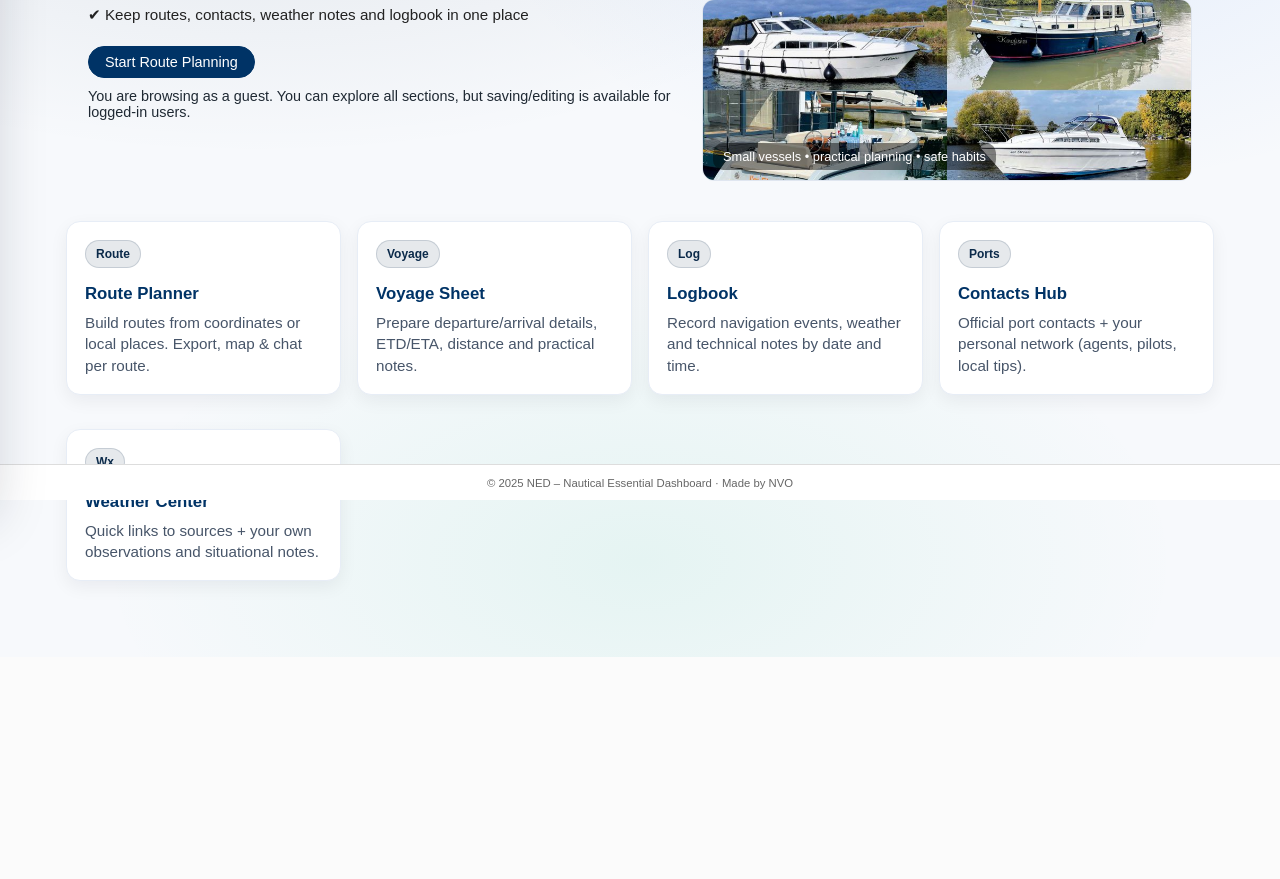
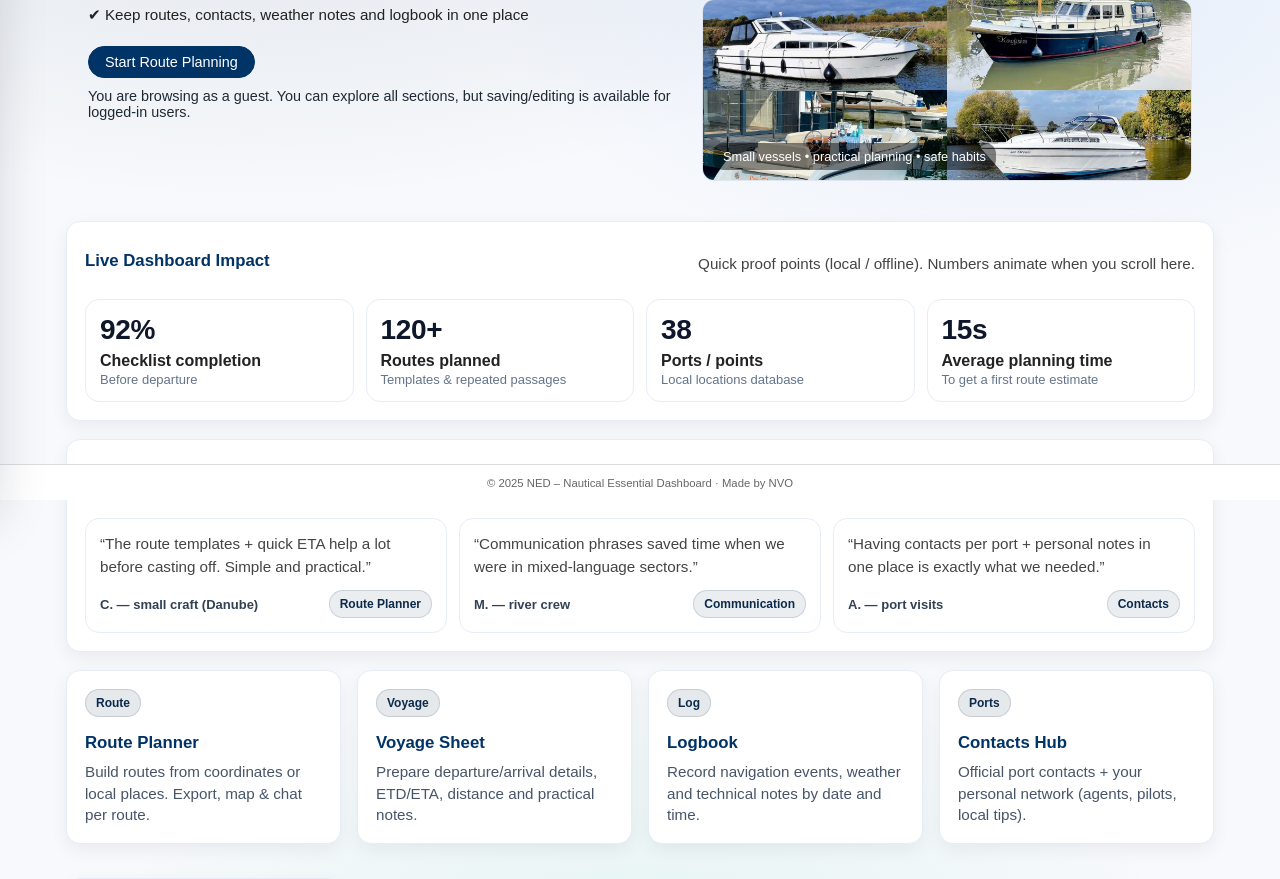
Before and after one commit to NVO01-95/NED-, a Flask app: page / in a window 1280 px wide. Shown: the part 300-1179 px from the top of the page. Before the commit the page ends 957 px from the top, so only its background shows below. Run offline with Flask 3, Linux system fonts and the light colour scheme.

Commit message:
Happy new Year!

```diff
--- a/static/style.css
+++ b/static/style.css
@@ -871,3 +871,87 @@ body{
 
 .flash-success{ background:#ecfdf3; border:1px solid #bbf7d0; color:#14532d; padding:10px 12px; border-radius:12px; }
 .flash-error{ background:#fff1f2; border:1px solid #fecdd3; color:#7f1d1d; padding:10px 12px; border-radius:12px; }
+
+/* ---------- STATS ---------- */
+.stats-wrap{ margin-top: 14px; }
+.stats-head{ display:flex; align-items:flex-end; justify-content:space-between; gap:12px; flex-wrap:wrap; }
+.stats-grid{
+  margin-top: 12px;
+  display:grid;
+  grid-template-columns: repeat(4, minmax(0, 1fr));
+  gap: 12px;
+}
+.stat{
+  border: 1px solid #e7edf6;
+  border-radius: 14px;
+  padding: 14px;
+  background: rgba(255,255,255,0.7);
+}
+.stat-value{
+  font-size: 28px;
+  font-weight: 900;
+  letter-spacing: -0.3px;
+  color:#0f172a;
+}
+.stat-label{
+  font-weight: 800;
+  margin-top: 6px;
+}
+.stat-sub{
+  color:#64748b;
+  font-size: 13px;
+  margin-top: 2px;
+}
+
+@media (max-width: 980px){
+  .stats-grid{ grid-template-columns: repeat(2, minmax(0, 1fr)); }
+}
+@media (max-width: 520px){
+  .stats-grid{ grid-template-columns: 1fr; }
+}
+
+/* ---------- TESTIMONIALS ---------- */
+.testi-wrap{ margin-top: 14px; }
+.testi-head{ display:flex; align-items:flex-end; justify-content:space-between; gap:12px; flex-wrap:wrap; }
+.testi-grid{
+  margin-top: 12px;
+  display:grid;
+  grid-template-columns: repeat(3, minmax(0, 1fr));
+  gap: 12px;
+}
+.testi{
+  border: 1px solid #e7edf6;
+  border-radius: 14px;
+  padding: 14px;
+  background: rgba(255,255,255,0.75);
+}
+.testi-text{
+  margin: 0;
+  color:#0f172a;
+  line-height: 1.5;
+}
+.testi-foot{
+  display:flex;
+  align-items:center;
+  justify-content:space-between;
+  gap:10px;
+  margin-top: 12px;
+}
+.testi-name{
+  font-weight: 800;
+  font-size: 13px;
+  color:#334155;
+}
+.testi-tag{
+  font-size: 12px;
+  font-weight: 800;
+  padding: 6px 10px;
+  border-radius: 999px;
+  border: 1px solid rgba(11,42,74,0.15);
+  background: rgba(11,42,74,0.08);
+  color:#0b2a4a;
+}
+
+@media (max-width: 980px){
+  .testi-grid{ grid-template-columns: 1fr; }
+}
--- a/templates/base.html
+++ b/templates/base.html
@@ -1,9 +1,9 @@
 <!DOCTYPE html>
 <html lang="en">
 <head>
-    <meta charset="UTF-8">
-    <title>{% block title %}NED{% endblock %}</title>
-    <link rel="stylesheet" href="{{ url_for('static', filename='style.css') }}">
+  <meta charset="UTF-8">
+  <title>{% block title %}NED{% endblock %}</title>
+  <link rel="stylesheet" href="{{ url_for('static', filename='style.css') }}">
 </head>
 <body>
 
@@ -23,7 +23,7 @@
       ☰
     </button>
 
-    <!-- AICI e cheia: împinge tot ce urmează spre dreapta -->
+    <!-- spacer: pushes actions to the right edge -->
     <div class="nav-spacer"></div>
 
     <div class="nav-actions">
@@ -60,6 +60,7 @@
 
     {% if current_username %}
       <a href="{{ url_for('settings') }}">Settings</a>
+      <a href="{{ url_for('admin_panel') }}">Admin</a>
     {% endif %}
   </nav>
 
@@ -107,6 +108,43 @@
   document.addEventListener("keydown", (e) => {
     if (e.key === "Escape") toggleMenu(false);
   });
+
+  // STATS: animate numbers when #stats enters viewport (homepage)
+  (function(){
+    const statsRoot = document.getElementById("stats");
+    const counters = document.querySelectorAll(".stat-value[data-count]");
+    if (!statsRoot || !counters.length) return;
+
+    function animate(el){
+      const target = parseFloat(el.getAttribute("data-count") || "0");
+      const suffix = el.getAttribute("data-suffix") || "";
+      const duration = 900;
+      const start = performance.now();
+
+      function tick(now){
+        const t = Math.min((now - start) / duration, 1);
+        const eased = 1 - Math.pow(1 - t, 3); // easeOutCubic
+        const val = Math.round(target * eased);
+        el.textContent = `${val}${suffix}`;
+        if (t < 1) requestAnimationFrame(tick);
+      }
+      requestAnimationFrame(tick);
+    }
+
+    const obs = new IntersectionObserver((entries) => {
+      entries.forEach(e => {
+        if (!e.isIntersecting) return;
+        counters.forEach(el => {
+          if (el.dataset.done) return;
+          el.dataset.done = "1";
+          animate(el);
+        });
+        obs.disconnect();
+      });
+    }, { threshold: 0.35 });
+
+    obs.observe(statsRoot);
+  })();
 </script>
 
 </body>
--- a/templates/index.html
+++ b/templates/index.html
@@ -71,6 +71,75 @@
   </div>
 </section>
 {% endif %}
+
+<!-- STATS (animated on scroll) -->
+<section class="ned-card stats-wrap" id="stats">
+  <div class="stats-head">
+    <h3>Live Dashboard Impact</h3>
+    <p class="small-hint">Quick proof points (local / offline). Numbers animate when you scroll here.</p>
+  </div>
+
+  <div class="stats-grid">
+    <div class="stat">
+      <div class="stat-value" data-count="92" data-suffix="%">0%</div>
+      <div class="stat-label">Checklist completion</div>
+      <div class="stat-sub">Before departure</div>
+    </div>
+
+    <div class="stat">
+      <div class="stat-value" data-count="120" data-suffix="+">0+</div>
+      <div class="stat-label">Routes planned</div>
+      <div class="stat-sub">Templates & repeated passages</div>
+    </div>
+
+    <div class="stat">
+      <div class="stat-value" data-count="38" data-suffix="">0</div>
+      <div class="stat-label">Ports / points</div>
+      <div class="stat-sub">Local locations database</div>
+    </div>
+
+    <div class="stat">
+      <div class="stat-value" data-count="15" data-suffix="s">0s</div>
+      <div class="stat-label">Average planning time</div>
+      <div class="stat-sub">To get a first route estimate</div>
+    </div>
+  </div>
+</section>
+
+<!-- TESTIMONIALS -->
+<section class="ned-card testi-wrap" id="testimonials">
+  <div class="testi-head">
+    <h3>What mariners say</h3>
+    <p class="small-hint">Short feedback from small craft users & inland crews.</p>
+  </div>
+
+  <div class="testi-grid">
+    <article class="testi">
+      <p class="testi-text">“The route templates + quick ETA help a lot before casting off. Simple and practical.”</p>
+      <div class="testi-foot">
+        <span class="testi-name">C. — small craft (Danube)</span>
+        <span class="testi-tag">Route Planner</span>
+      </div>
+    </article>
+
+    <article class="testi">
+      <p class="testi-text">“Communication phrases saved time when we were in mixed-language sectors.”</p>
+      <div class="testi-foot">
+        <span class="testi-name">M. — river crew</span>
+        <span class="testi-tag">Communication</span>
+      </div>
+    </article>
+
+    <article class="testi">
+      <p class="testi-text">“Having contacts per port + personal notes in one place is exactly what we needed.”</p>
+      <div class="testi-foot">
+        <span class="testi-name">A. — port visits</span>
+        <span class="testi-tag">Contacts</span>
+      </div>
+    </article>
+  </div>
+</section>
+
 
 <section class="home-grid modern-tiles">
   <a class="tile ned-card" href="{{ url_for('route_planner') }}">
```
